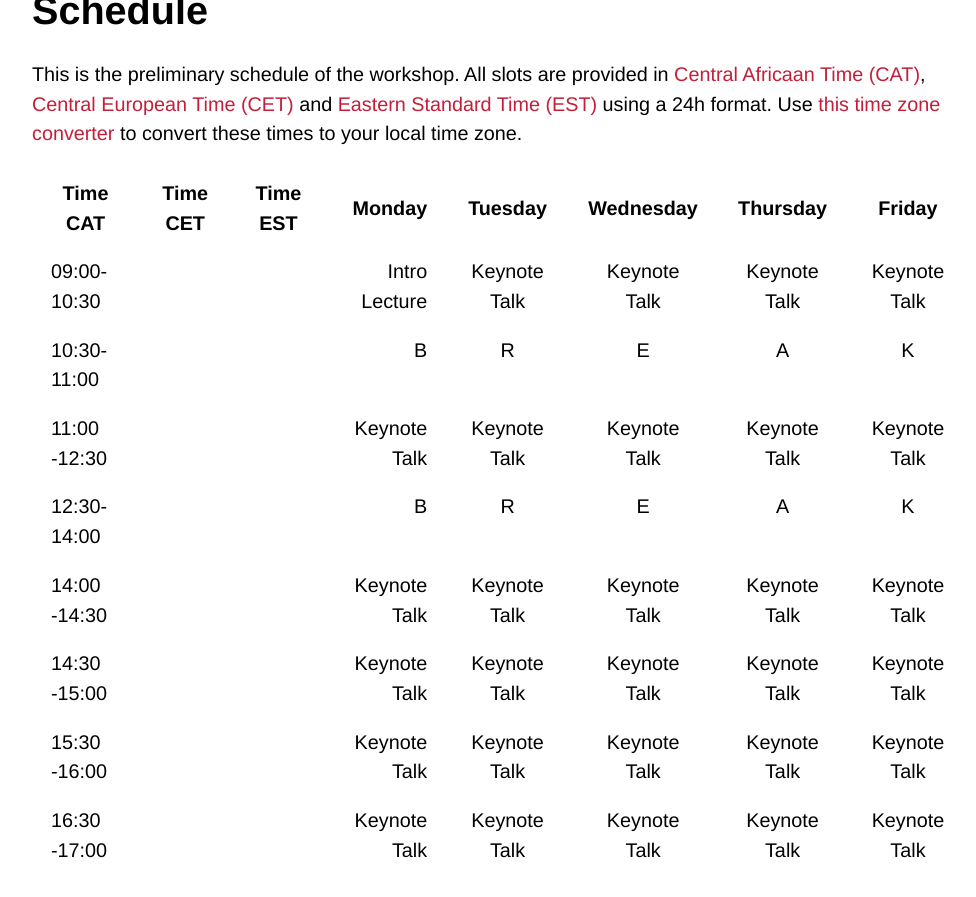
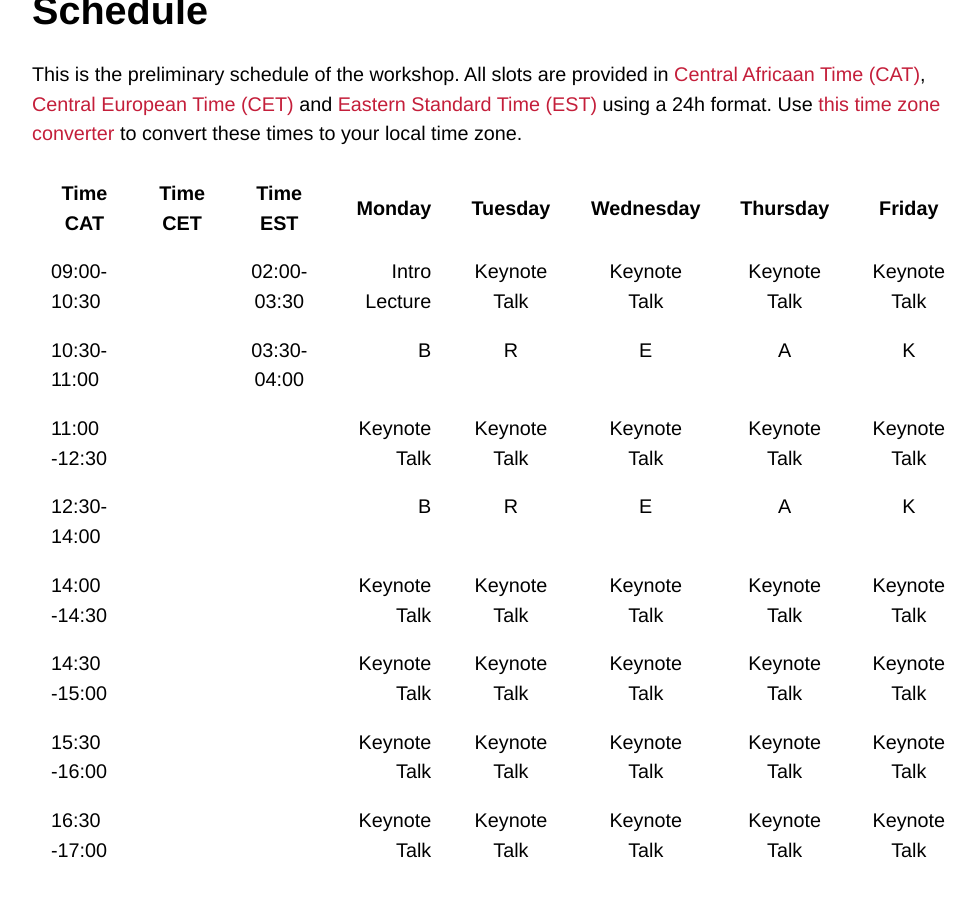
Before and after one commit to WoComtoQC/wocomtoqc.github.io, a Jekyll site: the page built from schedule.md, in a window 1280 px wide and 900 px high, scrolled down 483 px. Shown: the top 897 px of the window, without its empty margins (140-1116 px from the left). Built offline with Jekyll 4.4.1, drawn with Linux system fonts in a browser that asks for light colours; some web fonts are replaced; our own code applies the rules of GitHub Pages for plain Markdown files.

Commit message:
Update schedule.md

```diff
--- a/schedule.md
+++ b/schedule.md
@@ -7,11 +7,11 @@ these times to your local time zone.
 
 | Time CAT |  Time CET| Time EST   |  Monday | Tuesday  | Wednesday | Thursday | Friday |
 |----------|----------|:----------:|--------:|:--------:|:---------:|:--------:|:------:|
-| 09:00-10:30        |   |         | Intro Lecture   | Keynote Talk    | Keynote Talk    | Keynote Talk   | Keynote Talk |
-|  10:30-11:00        |          |            |    B     | R    | E     | A    | K  |
-|  11:00 -12:30        |  | |  Keynote Talk | Keynote Talk | Keynote Talk |Keynote Talk | Keynote Talk |
-|   12:30-14:00       |  |  |   B     | R    | E     | A    | K  |
-|  14:00 -14:30        |  | |  Keynote Talk | Keynote Talk | Keynote Talk |Keynote Talk | Keynote Talk |
-|  14:30 -15:00        |  | |  Keynote Talk | Keynote Talk | Keynote Talk |Keynote Talk | Keynote Talk |
-|  15:30 -16:00        |  | |  Keynote Talk | Keynote Talk | Keynote Talk |Keynote Talk | Keynote Talk |
-|  16:30 -17:00        |  | |  Keynote Talk | Keynote Talk | Keynote Talk |Keynote Talk | Keynote Talk |
+| 09:00-10:30    |   |   02:00-03:30       | Intro Lecture   | Keynote Talk    | Keynote Talk    | Keynote Talk   | Keynote Talk |
+|  10:30-11:00   |  | 03:30-04:00           |    B     | R    | E     | A    | K  |
+|  11:00 -12:30   |  | |  Keynote Talk | Keynote Talk | Keynote Talk |Keynote Talk | Keynote Talk |
+|   12:30-14:00   |  |  |   B     | R    | E     | A    | K  |
+|  14:00 -14:30   |  | |  Keynote Talk | Keynote Talk | Keynote Talk |Keynote Talk | Keynote Talk |
+|  14:30 -15:00   |  | |  Keynote Talk | Keynote Talk | Keynote Talk |Keynote Talk | Keynote Talk |
+|  15:30 -16:00   |  | |  Keynote Talk | Keynote Talk | Keynote Talk |Keynote Talk | Keynote Talk |
+|  16:30 -17:00   |  | |  Keynote Talk | Keynote Talk | Keynote Talk |Keynote Talk | Keynote Talk |
```
